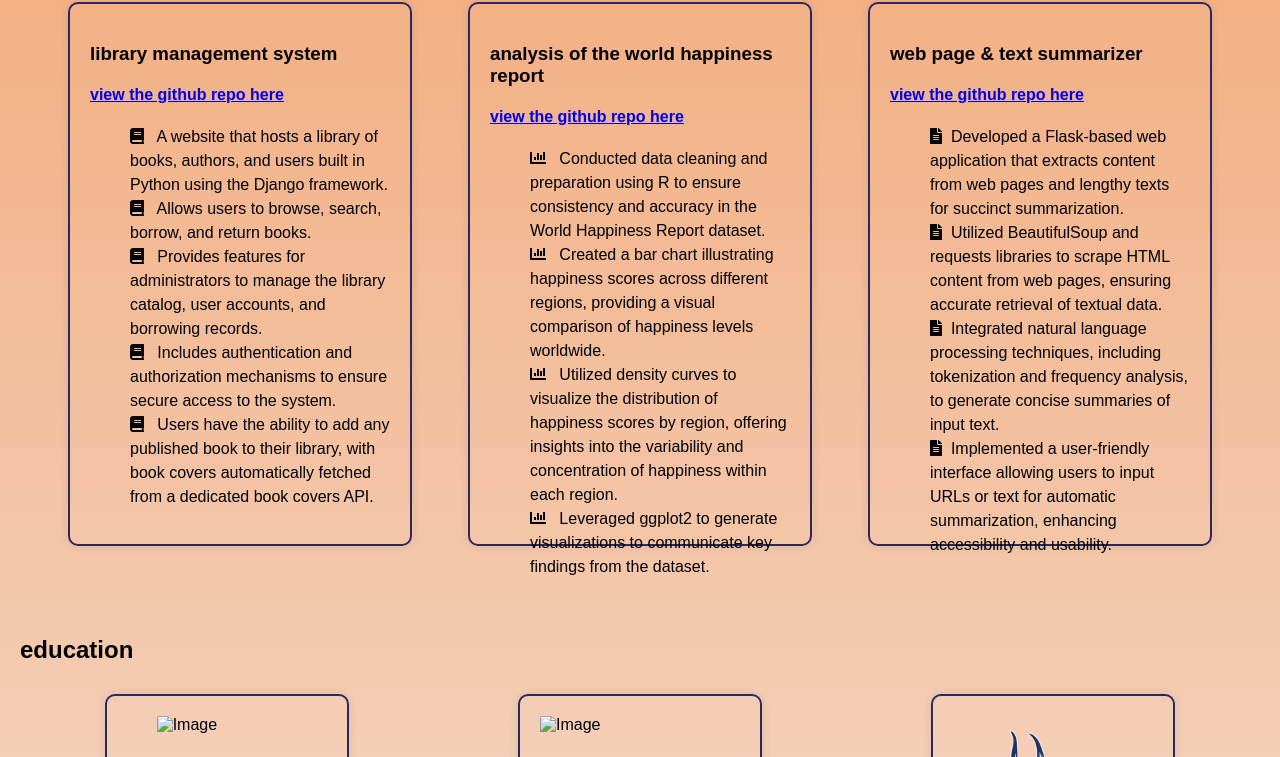
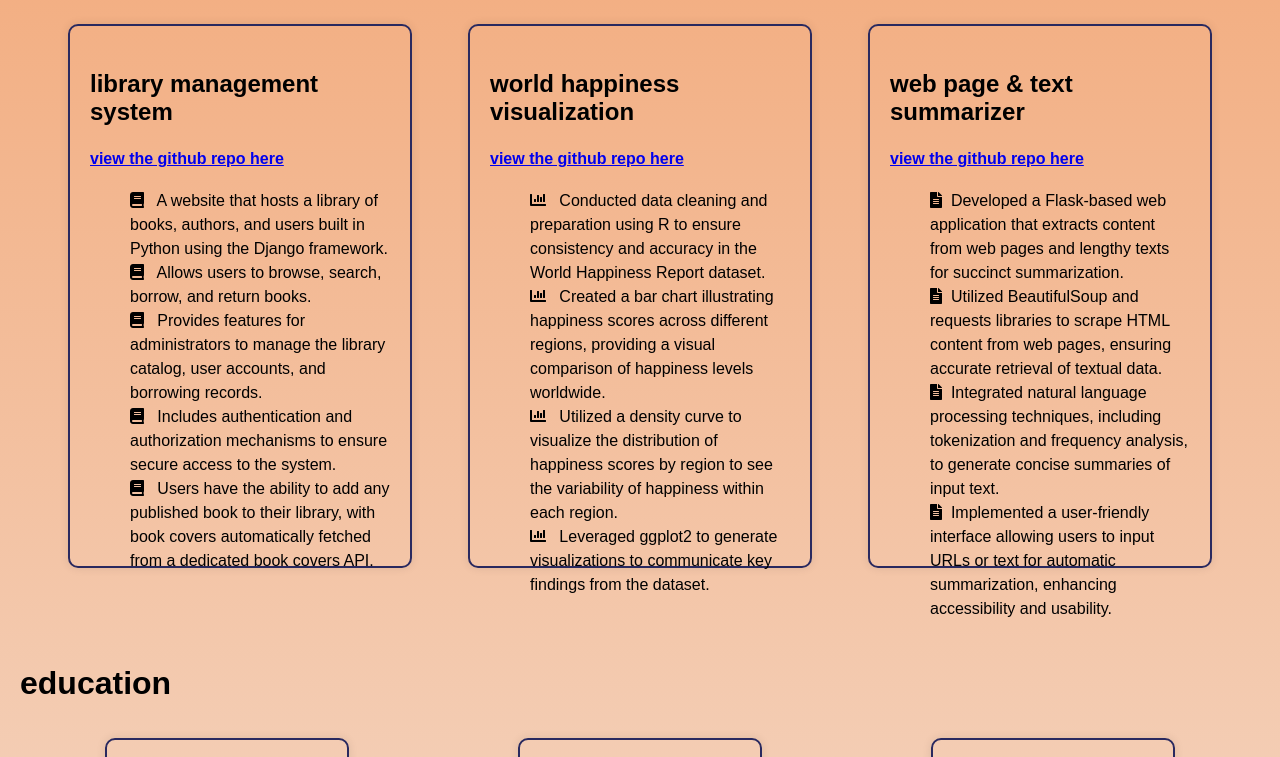
Before and after one commit to snehasund/old-website, a plain HTML site: page index.html in a window 1280 px wide. Shown: the part 683-1440 px from the top of the page. Drawn offline with Linux system fonts and the light colour scheme; a web font is replaced by a local one.

Commit message:
website refresh

```diff
--- a/index.html
+++ b/index.html
@@ -67,7 +67,7 @@
     <div class="card-container">
       <div class="card">
         <h3>library management system</h3>
-        <h4><a href="https://github.com/snehasund/library-management-system">view the github repo here</a></h4>
+        <h4><a href="https://github.com/snehasund/library-management-system" target="_blank">view the github repo here</a></h4>
         <ul class="book-list">
           <a><i class="fas fa-book"></i> &nbsp; A website that hosts a library of books, authors, and users built in
             Python using the Django framework.</a><br>
@@ -81,16 +81,15 @@
         </ul>
       </div>
       <div class="card">
-        <h3>analysis of the world happiness report</h3>
-        <h4><a href="https://github.com/snehasund/world-happiness-analysis">view the github repo here</a></h4>
+        <h3>world happiness visualization</h3>
+        <h4><a href="https://github.com/snehasund/world-happiness-analysis" target="_blank">view the github repo here</a></h4>
         <ul class="mask-list">
           <a><i class="fas fa-chart-bar" aria-hidden="true"></i> &nbsp; Conducted data cleaning and preparation using R
             to ensure consistency and accuracy in the World Happiness Report dataset.</a><br>
           <a><i class="fas fa-chart-bar"></i> &nbsp; Created a bar chart illustrating happiness scores across different
             regions, providing a visual comparison of happiness levels worldwide.</a><br>
-          <a><i class="fas fa-chart-bar"></i> &nbsp; Utilized density curves to visualize the distribution of happiness
-            scores by region, offering insights into the variability and concentration of happiness within each
-            region.</a><br>
+          <a><i class="fas fa-chart-bar"></i> &nbsp; Utilized a density curve to visualize the distribution of happiness
+            scores by region to see the variability of happiness within each region.</a><br>
           <a><i class="fas fa-chart-bar"></i> &nbsp; Leveraged ggplot2 to generate visualizations to
             communicate key findings from the dataset.</a>
 
@@ -98,7 +97,7 @@
       </div>
       <div class="card">
         <h3>web page & text summarizer</h3>
-        <h4><a href="https://github.com/snehasund/summarizer">view the github repo here</a></h4>
+        <h4><a href="https://github.com/snehasund/summarizer" target="_blank">view the github repo here</a></h4>
         <ul class="paper-pen-list">
           <a><i class="fas fa-file-alt"></i>&nbsp; Developed a Flask-based web application that extracts content from web pages and lengthy texts for succinct summarization.</a><br>
           <a><i class="fas fa-file-alt"></i>&nbsp; Utilized BeautifulSoup and requests libraries to scrape HTML content from web pages, ensuring accurate retrieval of textual data.</a><br>
@@ -198,6 +197,13 @@
     </div>
   </section>
 
+    <!-- JavaScript to navigate to the about me section -->
+    <script>
+      window.onload = function() {
+        window.location.href = "#about-me";
+      };
+    </script>
+
 </body>
 
 </html>
--- a/styles.css
+++ b/styles.css
@@ -119,6 +119,16 @@
 
         #projects {
             padding: 40px;
+        }
+
+        #projects h2,
+        #education h2,
+        #skills h2 {
+            font-size: 2em;
+        }
+
+        .card h3 {
+            font-size: 1.5em;
         }
 
         .card .book-list {
```
Also changed, not shown: de-anza.png (added), uiuc.png (added), 1 other file.
